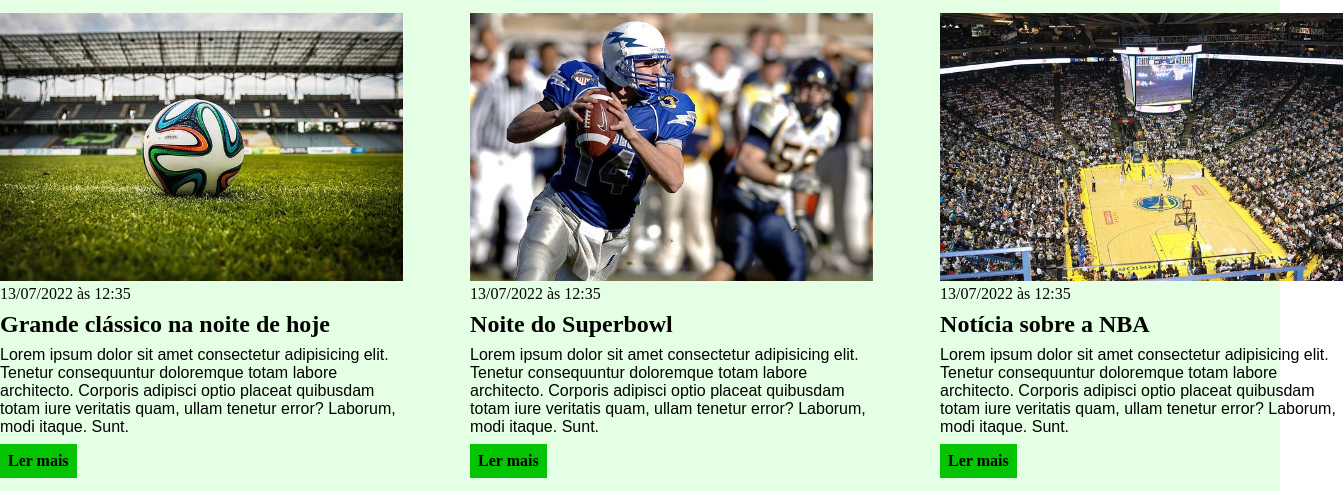
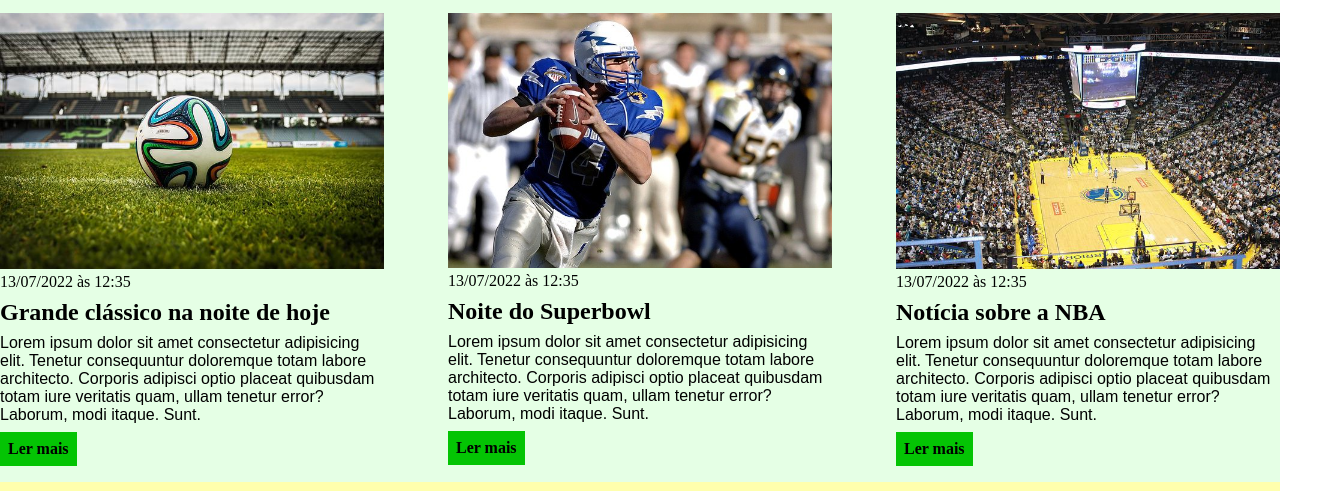
Before and after one commit to odanielgr/curso_ebac_frontend, a plain HTML site: page Módulo 4 - CSS/css/index.html in a window 1280 px wide. Shown: the part 141-632 px from the top of the page, 1343 px wide, since content can reach past the window. Drawn offline with Linux system fonts and the light colour scheme.

Commit message:
alteração de width

```diff
--- a/Módulo 4 - CSS/css/main.css
+++ b/Módulo 4 - CSS/css/main.css
@@ -34,7 +34,7 @@ header .container {
 }
 
 .container {
-    width: 1343px;
+    width: 100%;
     margin: 0 auto;
 }
 
```
